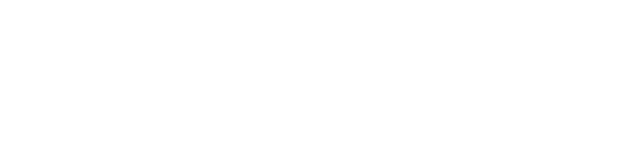
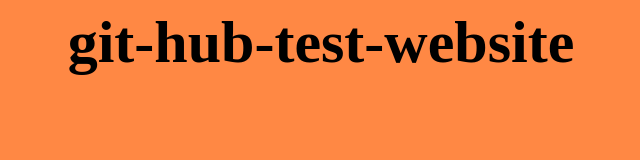
Before and after one commit to joha0033/git-test-website, a plain HTML site: page index.html in a window 1280 px wide. Shown: the whole page, without its empty margins (319-959 px from the left). Drawn offline with nearby package versions, Linux system fonts and the light colour scheme.

Commit message:
Adding headers, colors, and animation

```diff
--- a/index.html
+++ b/index.html
@@ -2,9 +2,19 @@
 <html>
   <head>
     <meta charset="utf-8">
+    <script src="https://ajax.googleapis.com/ajax/libs/jquery/3.2.0/jquery.min.js"></script>
     <title>Austin Test Website</title>
   </head>
-  <body>
+  <body style = "background-color: #FF8844; font-size: 30px;">
+
+    <h1 style = "margin: 0px; auto; text-align:center;">git-hub-test-website</h1>
+
+    <script>
+
+      $("h1").fadeOut("slow");
+      $("h1").fadeIn("slow");
+
+    </script>
 
   </body>
 </html>
```
